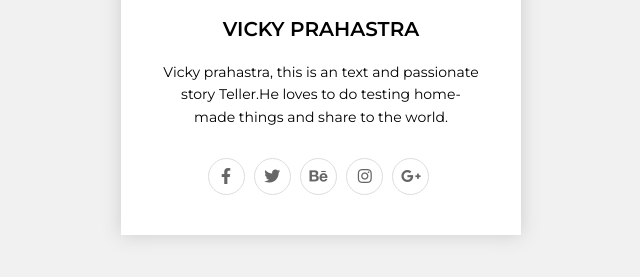
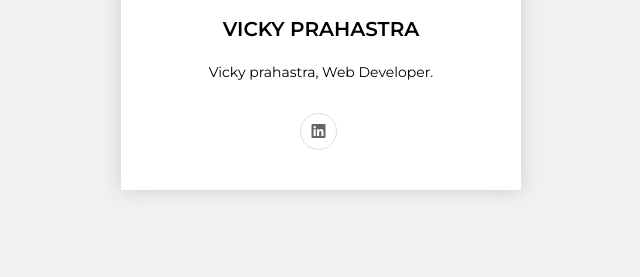
Before and after one commit to vickyprahastra/vickyprahastra.github.io, a plain HTML site: page index.html in a window 1280 px wide. Shown: the part 383-660 px from the top of the page, without its empty margins (319-959 px from the left). Drawn offline with Linux system fonts and the light colour scheme.

Commit message:
Update index.html

```diff
--- a/index.html
+++ b/index.html
@@ -112,36 +112,13 @@ img{
                 </div>
                 <div class="name">Vicky Prahastra</div>
                 <div class="intro">
-                   <p>Vicky prahastra, this is an text and passionate story
-                       Teller.He loves to do testing
-                        home-made things and share to the world.
-                   </p>
+                   <p>Vicky prahastra, Web Developer.</p>
                 </div>
                 <div class="social-icon">
                     <ul>
                         <li>
-                            <a href="#">
-                                <i class="fab fa-facebook-f"></i>
-                            </a>
-                        </li>
-                        <li>
-                            <a href="#">
-                                <i class="fab fa-twitter"></i>
-                            </a>
-                        </li>
-                        <li>
-                            <a href="#">
-                                <i class="fab fa-behance"></i>
-                            </a>
-                        </li>
-                        <li>
-                            <a href="#">
-                                <i class="fab fa-instagram"></i>
-                            </a>
-                        </li>
-                        <li>
-                            <a href="#">
-                                <i class="fab fa-google-plus-g"></i>
+                            <a href="https://www.linkedin.com/in/lukisan/">
+                                <i class="fab fa-linkedin"></i>
                             </a>
                         </li>
                     </ul>
```
